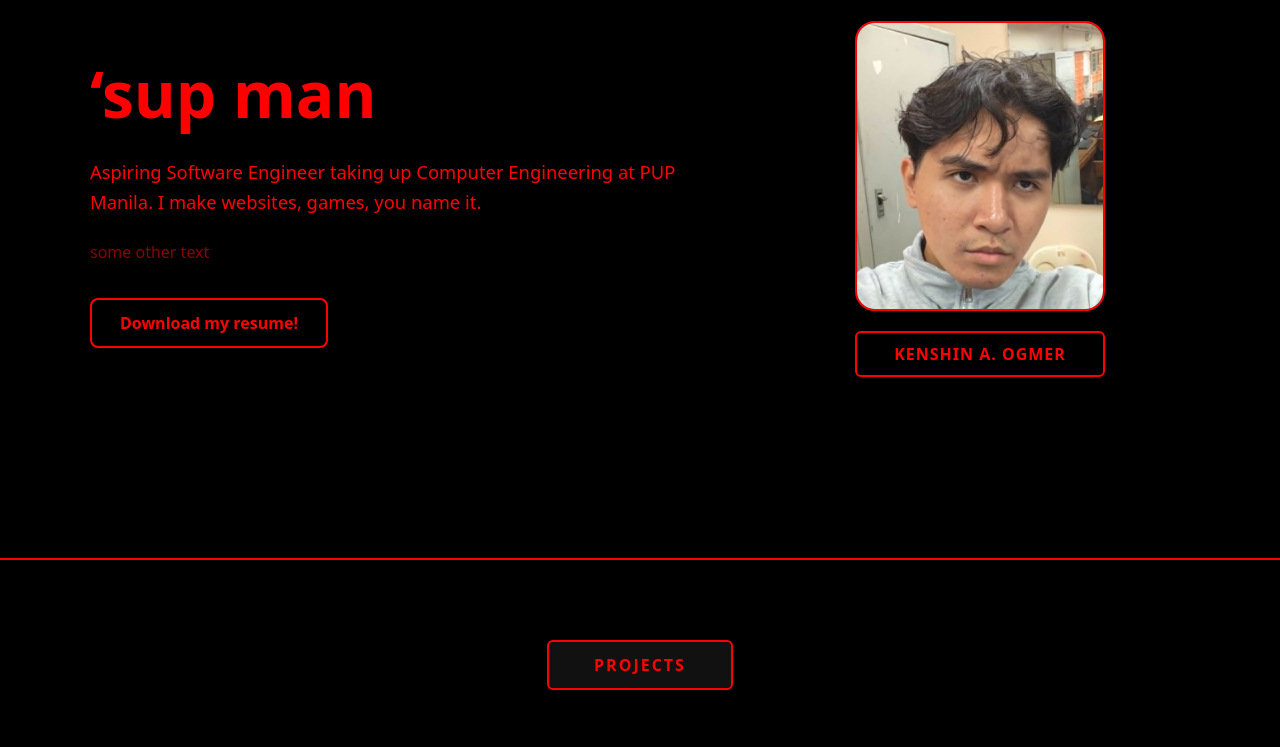
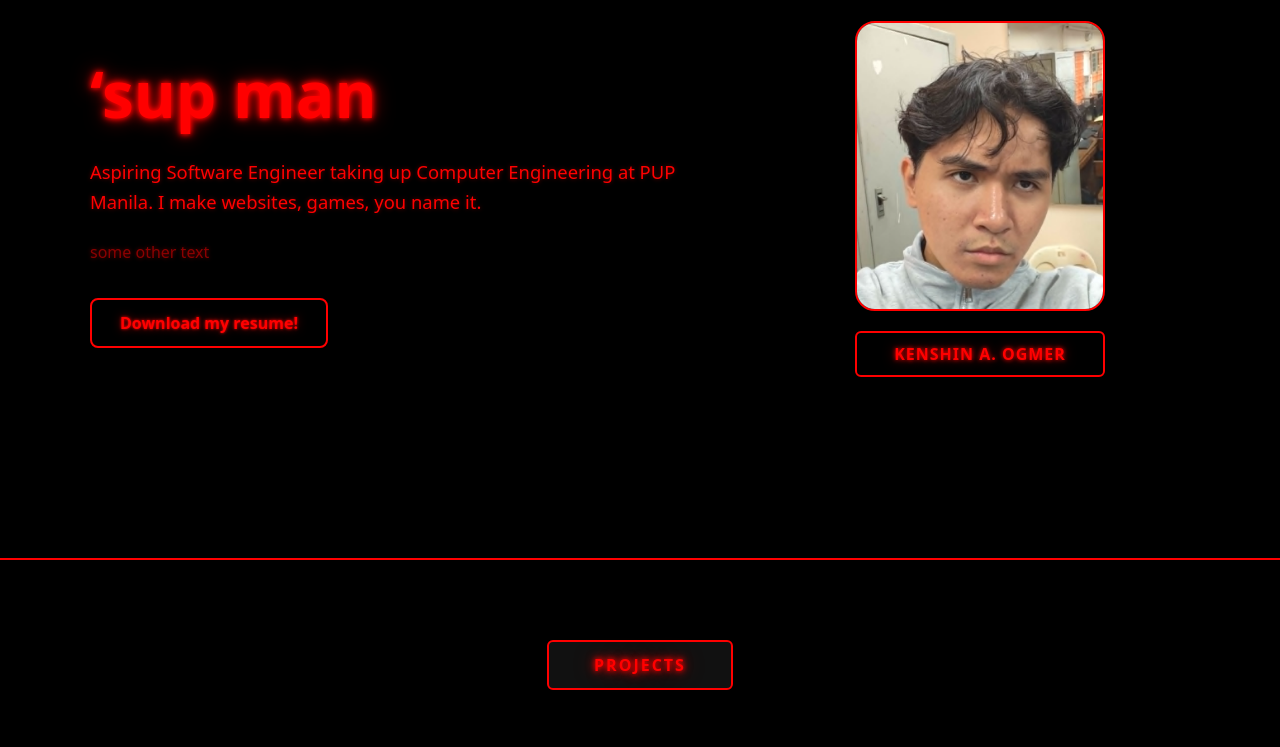
Before and after one commit to OgmerKenshin/Real_Portfolio, a plain HTML site: page index.html in a window 1280 px wide. Shown: the part 1019-1766 px from the top of the page. Drawn offline with Linux system fonts and the light colour scheme; grey boxes are pictures that could not be loaded.

Commit message:
download button works now! also added finishing touches before JS

```diff
--- a/index.html
+++ b/index.html
@@ -48,7 +48,8 @@
         <p class="hero-subtitle">Aspiring Software Engineer taking up Computer Engineering at PUP Manila. I make websites, games, you name it.</p>
         <p class="hero-extra">some other text</p>
         <div class="hero-actions">
-          <a href="#" class="btn-download">Download my resume!</a>
+          <!-- URL-encoded link to handle the comma and space safely -->
+          <a href="Ogmer%2C%20Kenshin_Resume.pdf" download="Ogmer_Kenshin_Resume.pdf" class="btn-download">Download my resume!</a>
         </div>
       </div>
 
--- a/style.css
+++ b/style.css
@@ -21,6 +21,8 @@ html {
   background-color: var(--bg-color);
   font-family: var(--font-base);
   color: var(--accent-red);
+  /* Adds a subtle, ambient red glow to all basic text */
+  text-shadow: 0 0 4px rgba(255, 0, 0, 0.4);
 }
 
 /* ==========================================================================
@@ -346,3 +348,45 @@ nav .logo span {
     padding-right: 0;
   }
 }
+
+/* ==========================================================================
+   Glow Intensifiers
+   ========================================================================== */
+
+/* Intense glow for main titles and section headings */
+.title-screen h1,
+.hero-title,
+.section-badge {
+  text-shadow:
+    0 0 5px var(--accent-red),
+    0 0 10px var(--accent-red),
+    0 0 20px rgba(255, 0, 0, 0.6);
+}
+
+/* Crisp glow for your profile name tag */
+.profile-name-tag {
+  text-shadow:
+    0 0 4px var(--accent-red),
+    0 0 12px rgba(255, 0, 0, 0.5);
+}
+
+/* Sharp glow for text inside links, navigation menu, and download buttons */
+.links a,
+.btn-download,
+.contact-text,
+.tool-label {
+  text-shadow:
+    0 0 3px var(--accent-red),
+    0 0 8px rgba(255, 0, 0, 0.5);
+}
+
+/* Optional: Make the text glow brighter when hovering over interactive elements */
+.links a:hover,
+.btn-download:hover,
+.contact-link:hover .contact-text {
+  text-shadow:
+    0 0 6px var(--accent-red),
+    0 0 15px var(--accent-red),
+    0 0 25px rgba(255, 0, 0, 0.8);
+  transition: text-shadow 0.2s ease;
+}
```
